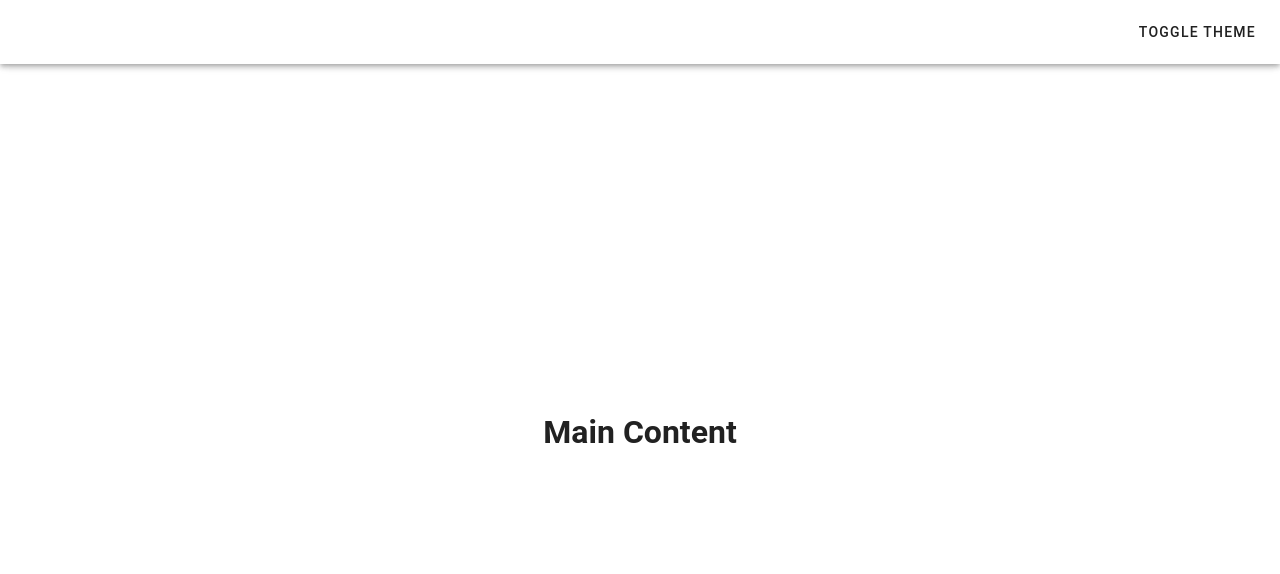
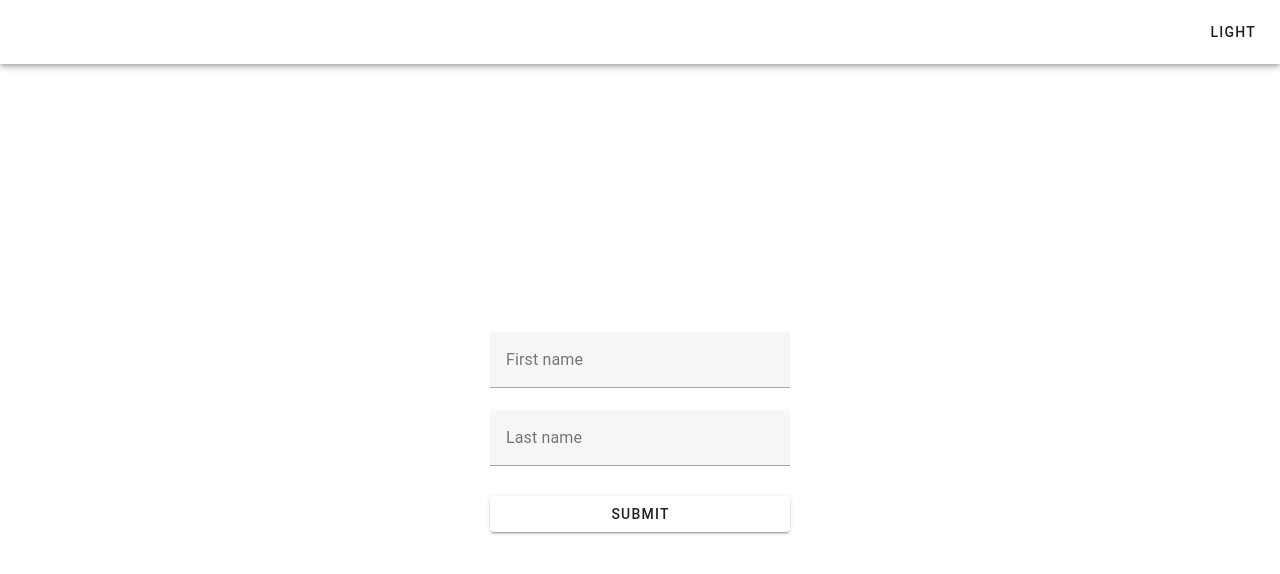
Before and after one commit to addeligero/ScanCount-, a Vue app: page / in a window 1280 px wide. Shown: the top 574 px of the page. Built offline with nearby package versions, Linux system fonts and the light colour scheme; the HTML template or start-up script is replaced by a standard one.

Commit message:
add: forms; fixed: toggle names

```diff
--- a/src/views/Welcome.vue
+++ b/src/views/Welcome.vue
@@ -1,4 +1,5 @@
 <script setup>
+import { ref } from 'vue'
 import { useTheme } from 'vuetify'
 
 const theme = useTheme()
@@ -6,6 +7,7 @@ const theme = useTheme()
 function onClick() {
   theme.global.name.value = theme.global.name.value === 'light' ? 'dark' : 'light'
 }
+const text = ref('')
 </script>
 
 <template>
@@ -17,7 +19,7 @@ function onClick() {
         :prepend-icon="
           theme.global.name.value === 'light' ? 'mdi-weather-sunny' : 'mdi-weather-night'
         "
-        text="Toggle Theme"
+        :text="theme.global.name.value === 'light' ? 'Light' : 'Dark'"
         slim
         @click="onClick"
       ></v-btn>
@@ -25,7 +27,23 @@ function onClick() {
 
     <v-main>
       <v-container fluid class="fill-height d-flex align-center justify-center">
-        <h1>Main Content</h1>
+        <v-sheet class="mx-auto" width="300">
+          <v-form fast-fail @submit.prevent>
+            <v-text-field
+              v-model="firstName"
+              :rules="firstNameRules"
+              label="First name"
+            ></v-text-field>
+
+            <v-text-field
+              v-model="lastName"
+              :rules="lastNameRules"
+              label="Last name"
+            ></v-text-field>
+
+            <v-btn class="mt-2" type="submit" block>Submit</v-btn>
+          </v-form>
+        </v-sheet>
       </v-container>
     </v-main>
   </v-app>
```
